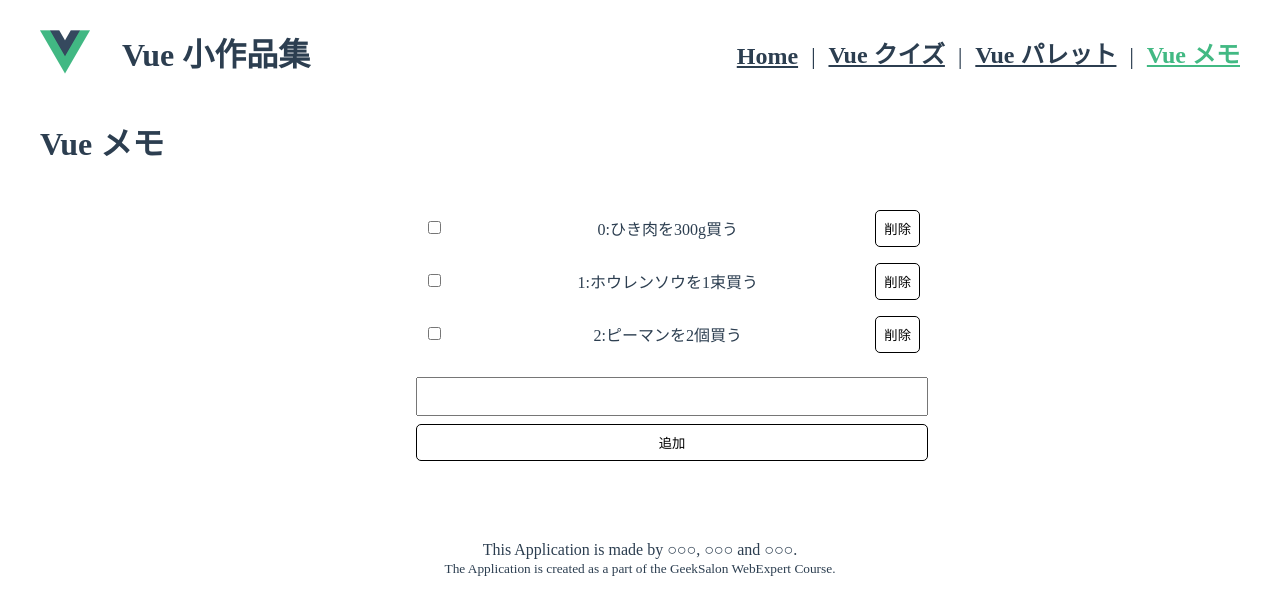
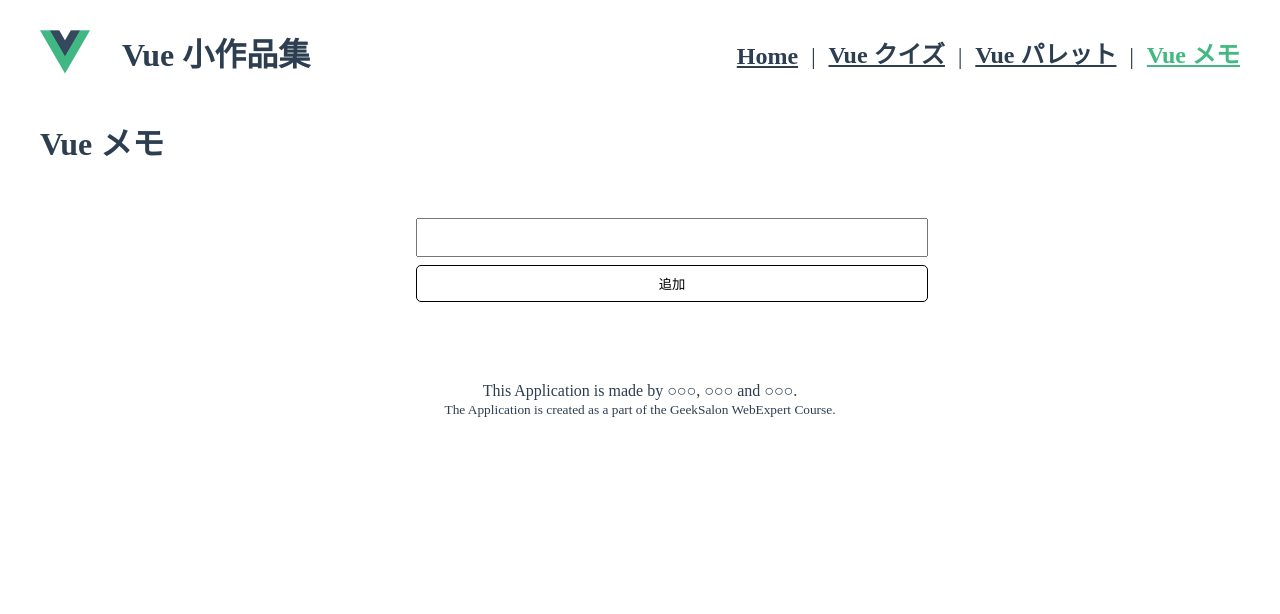
Before and after one commit to hoshiimamafarm/demo-team-app, a Vue app: page /memo in a window 1280 px wide. Shown: the top 614 px of the page. Built offline with nearby package versions, Linux system fonts and the light colour scheme.

Commit message:
直しました

```diff
--- a/src/views/MemoApp.vue
+++ b/src/views/MemoApp.vue
@@ -10,14 +10,14 @@
           {{ index }}:{{ memo.text }}
         </div>
         <div v-else class="memo__text">{{ index }}:{{ memo.text }}</div>
-        <button v-on:click="deletebutton(index)" class="memo__delete">
+        <button v-on:click="deleteButton(index)" class="memo__delete">
           削除
         </button>
       </li>
     </ul>
     <div class="add-memo-field">
-      <input class="add-memo-field__input" type="text" v-model="textmemo" />
-      <button v-on:click="addbutton" class="add-memo-field__button">
+      <input class="add-memo-field__input" type="text" v-model="textMemo" />
+      <button v-on:click="addButton" class="add-memo-field__button">
         追加
       </button>
     </div>
@@ -28,31 +28,18 @@
 export default {
   data() {
     return {
-      textmemo: " ",
-      memos: [
-        {
-          text: "ひき肉を300g買う",
-          isDone: false,
-        },
-        {
-          text: "ホウレンソウを1束買う",
-          isDone: false,
-        },
-        {
-          text: "ピーマンを2個買う",
-          isDone: false,
-        },
-      ],
+      textMemo: " ",
+      memos: [],
     }
   },
   methods: {
-    addbutton: function () {
+    addButton: function () {
       this.memos.push({
-        text: this.textmemo,
+        text: this.textMemo,
         isDone: false,
       })
     },
-    deletebutton: function (index) {
+    deleteButton: function (index) {
       this.memos.splice(index, 1)
     },
   },
```
